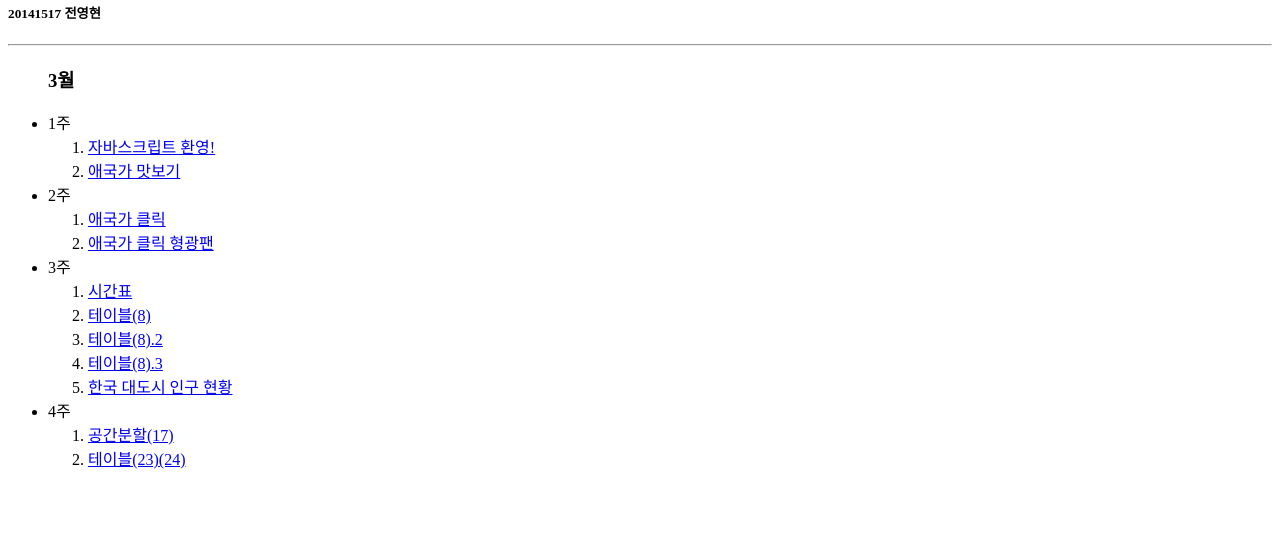
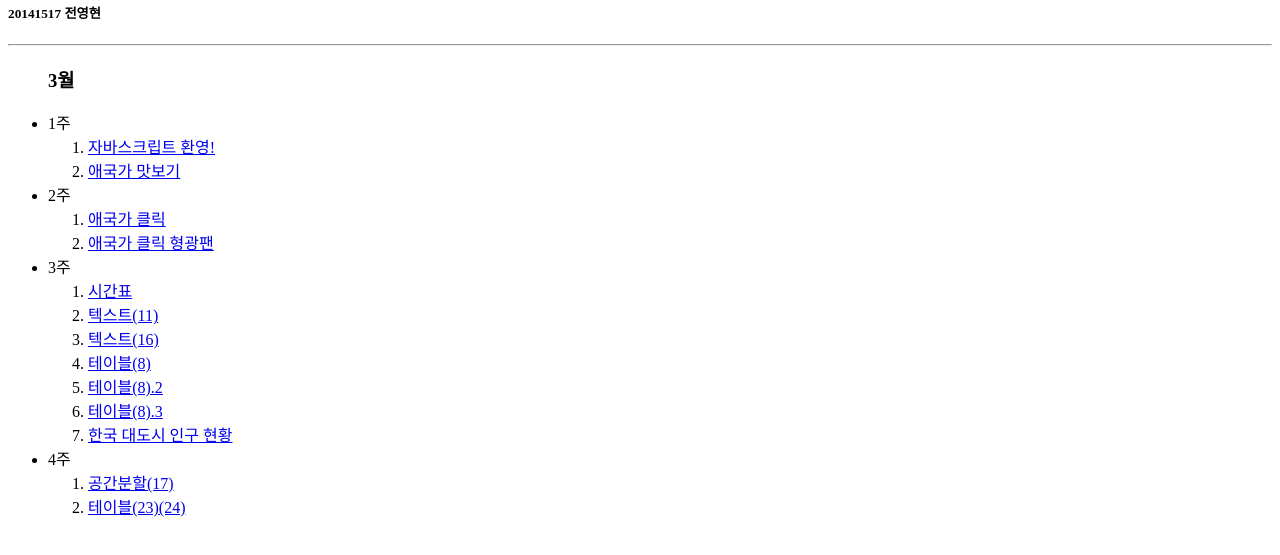
Before and after one commit to dongsuk3391/jyh6842.github.io, a plain HTML site: page index.html in a window 1280 px wide. Shown: the part 87-642 px from the top of the page. Drawn offline with Linux system fonts and the light colour scheme.

Commit message:
Update index.html

```diff
--- a/index.html
+++ b/index.html
@@ -27,6 +27,10 @@
 
 <ol>
 <li><a href="https://jyh6842.github.io/5.index.html"target="_blank">시간표</a></li>
+
+<li><a href="https://jyh6842.github.io/3.(11).index.html"target="_blank">텍스트(11)</a></li>
+<li><a href="https://jyh6842.github.io/3.(16).index.html"target="_blank">텍스트(16)</a></li>
+
 <li><a href="https://jyh6842.github.io/5(8).index.html"target="_blank">테이블(8)</a></li>
 <li><a href="https://jyh6842.github.io/5(8).2.index.html"target="_blank">테이블(8).2</a></li>
 <li><a href="https://jyh6842.github.io/5(8).3.index.html"target="_blank">테이블(8).3</a></li>
```
